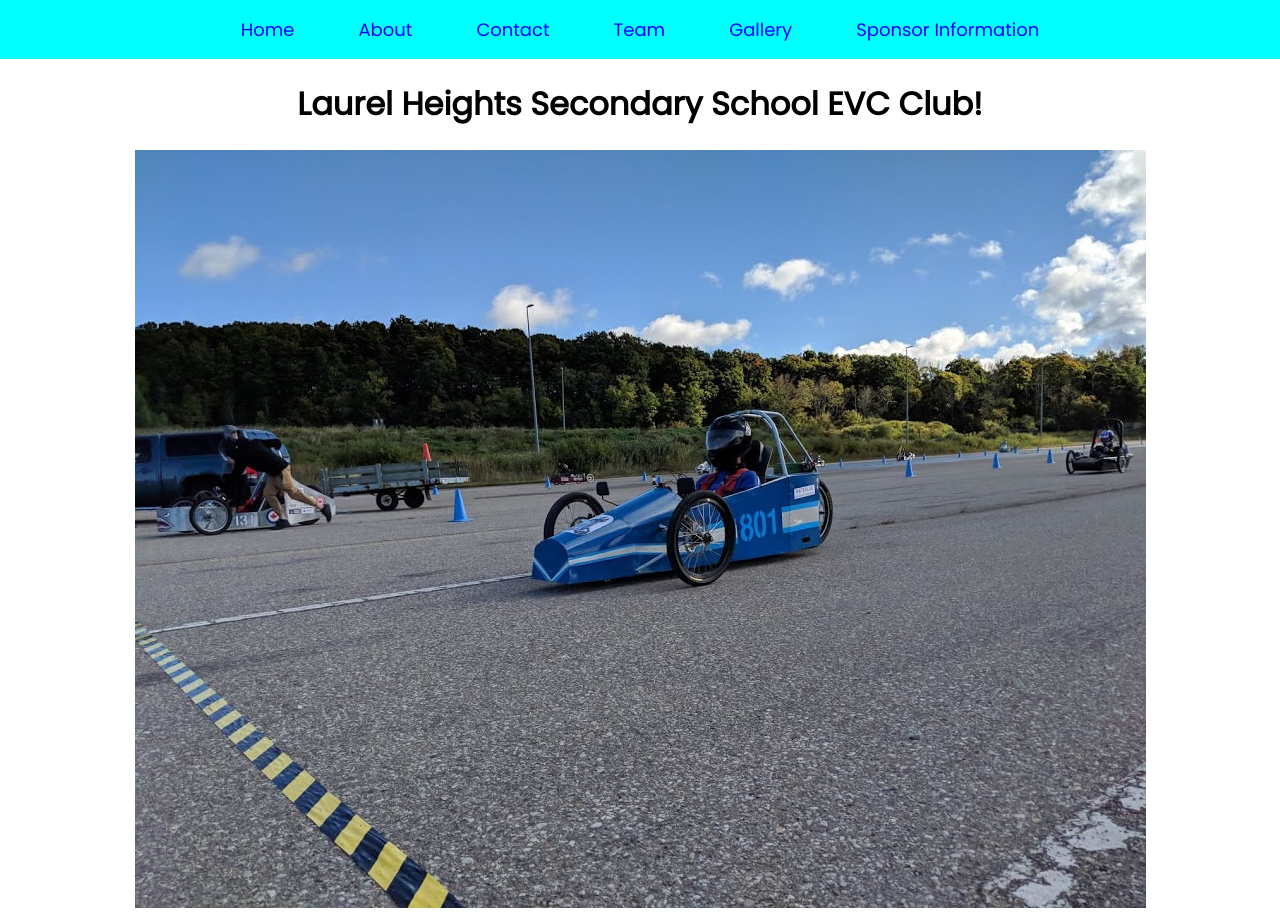
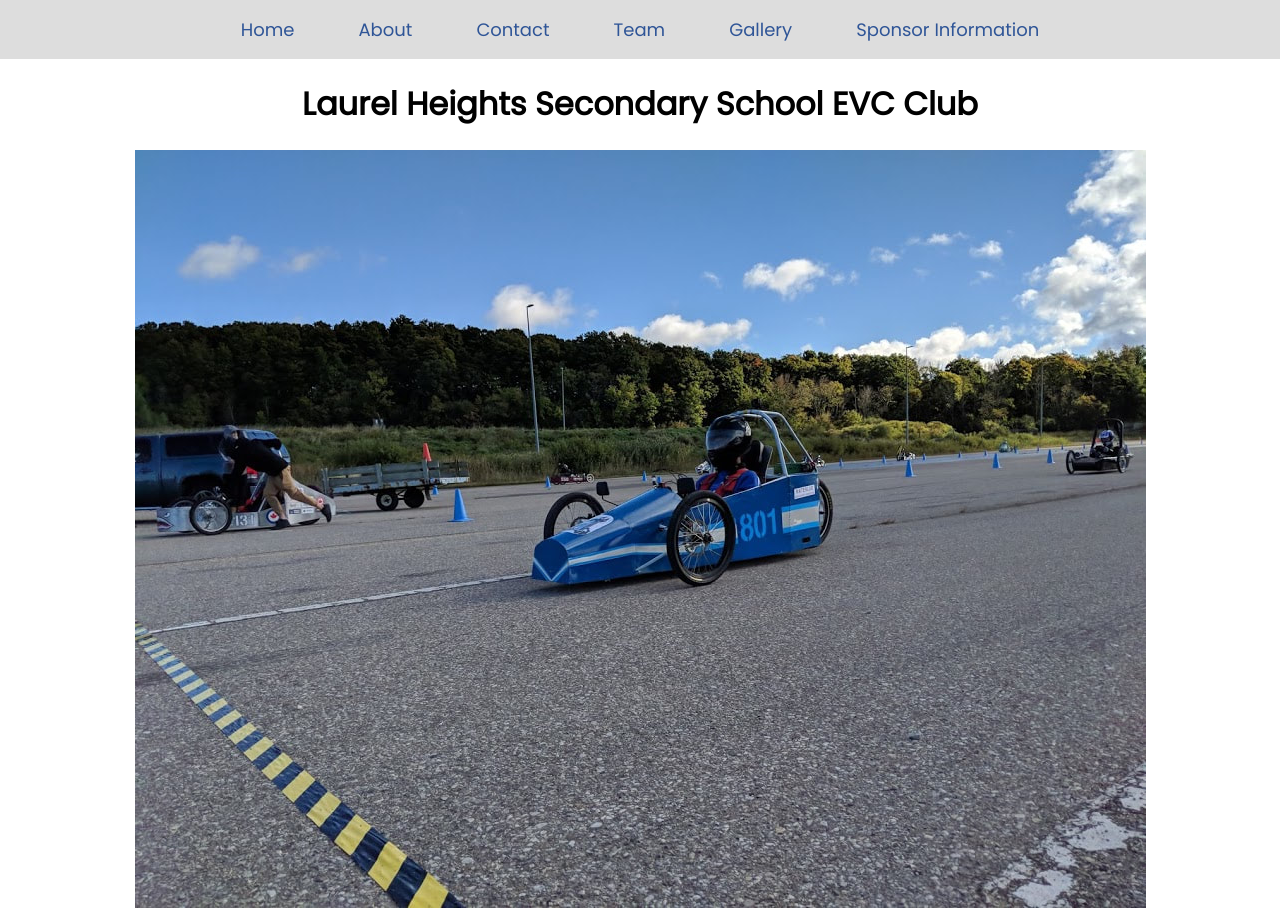
Before and after one commit to LHSSEVC/lhssevc.github.io, a React (Create React App) app: page / in a window 1280 px wide. Built offline with nearby package versions, Linux system fonts and the light colour scheme.

Commit message:
Color change

```diff
--- a/src/App.css
+++ b/src/App.css
@@ -1,6 +1,6 @@
 :root {
-  --color1: aqua;
-  --color2: blue;
+  --color1: #ddd;
+  --color2: #2f5597;
 }
 
 .App {
--- a/src/Pages/Home.tsx
+++ b/src/Pages/Home.tsx
@@ -3,7 +3,7 @@ import React from 'react'
 const Home = () => {
   return (
     <div>
-      <h1>Laurel Heights Secondary School EVC Club!</h1>
+      <h1>Laurel Heights Secondary School EVC Club</h1>
       <img src='../../1.jpg' alt="img1.jpg"></img>
     </div>
   )
```
